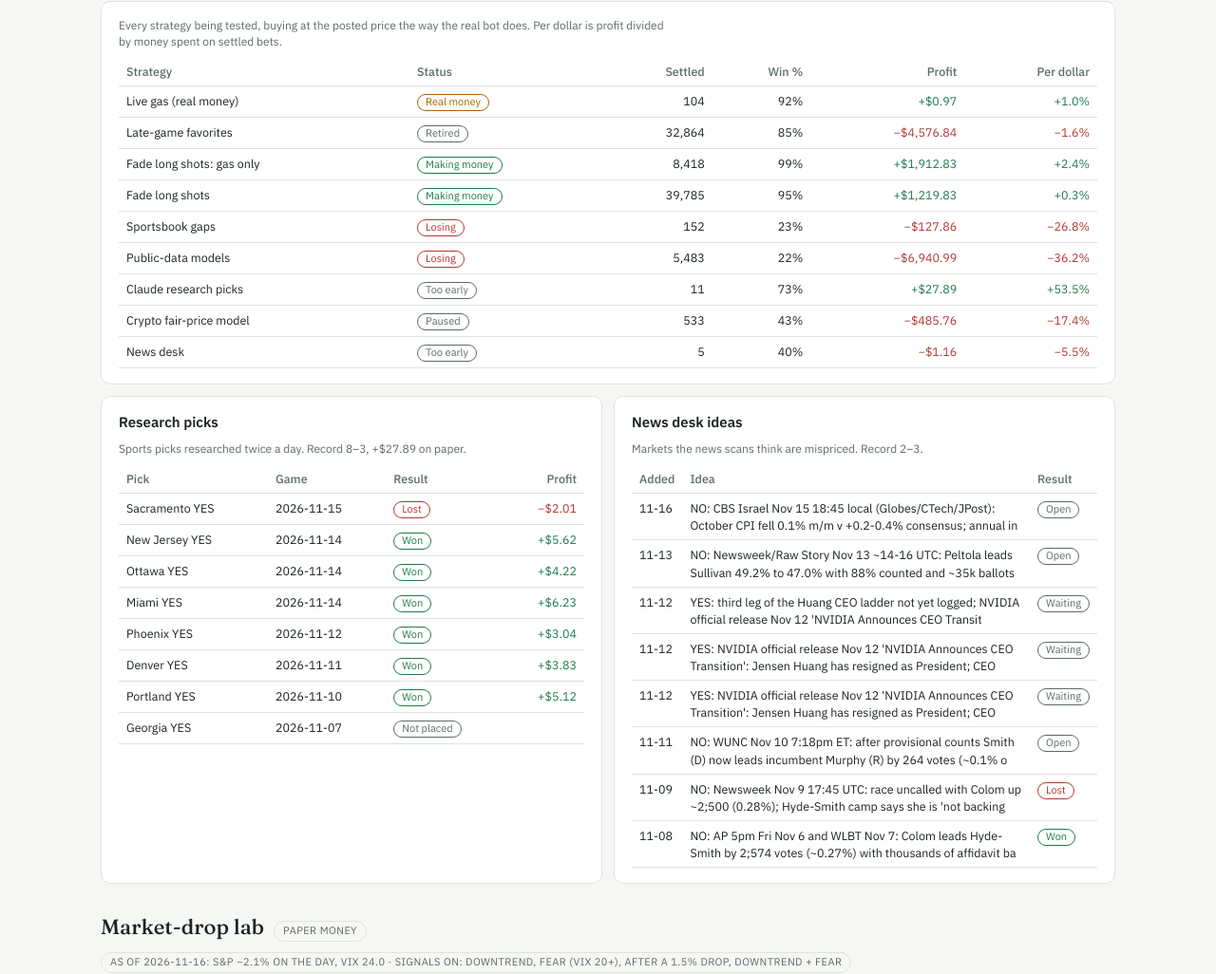
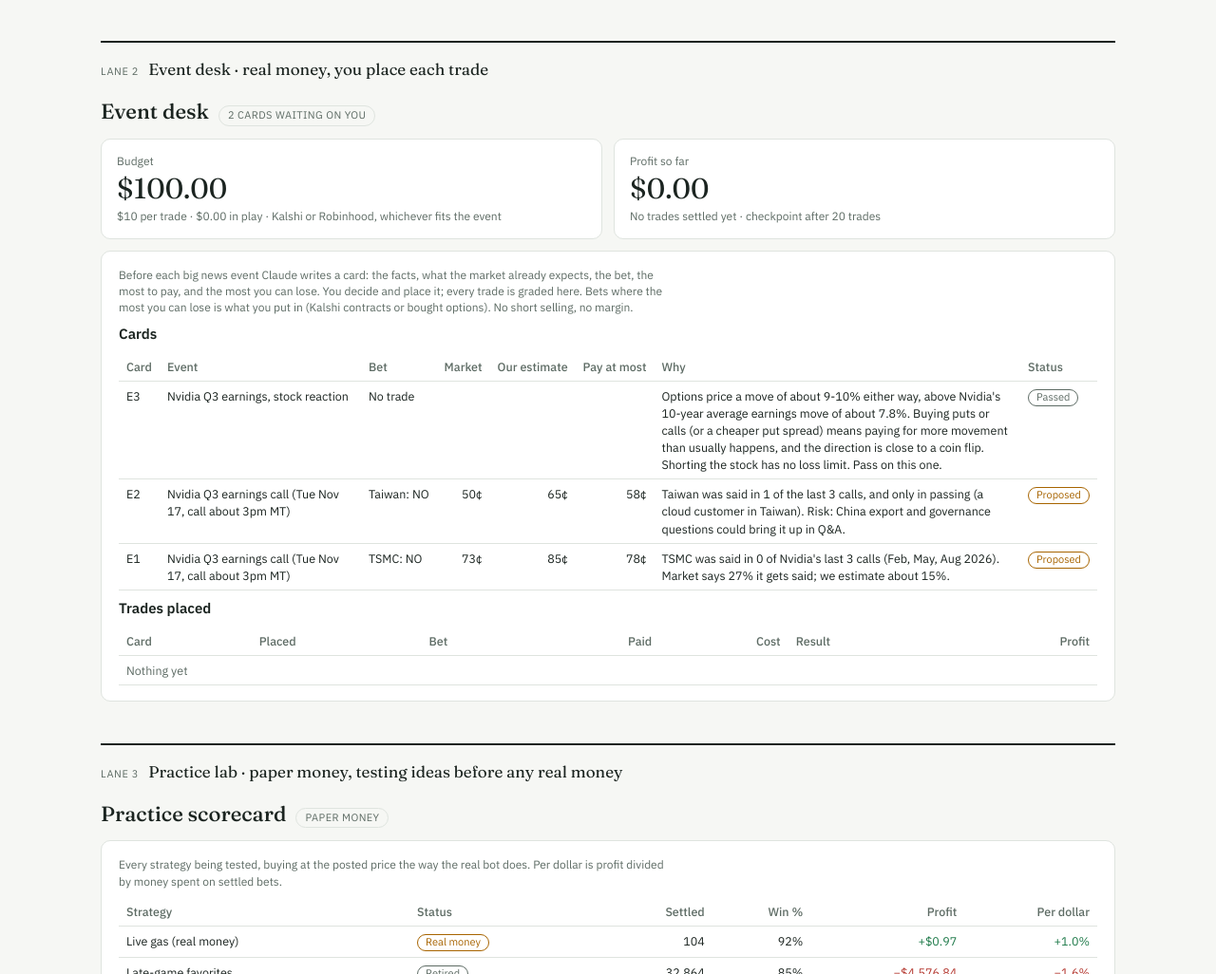
Before and after one commit to ironringauto/kalshi-tracker, a plain HTML site: page index.html in a window 1280 px wide. Shown: the part 1719-2745 px from the top of the page at 95% size. Drawn offline with nearby package versions, Linux system fonts and the light colour scheme.

Commit message:
Organize tracker into three lanes; add Event desk with first Nvidia cards
Co-Authored-By: Claude Opus 5.5 <noreply@anthropic.com>
Claude-Session: https://claude.ai/code/session_017wK9mWvSie2tDgG1K9J6y5

```diff
--- /dev/null
+++ b/inbox/event_desk.json
@@ -0,0 +1,57 @@
+{
+ "rules": {
+  "budget": 100,
+  "per_trade": 10,
+  "where": "Kalshi or Robinhood, whichever fits the event",
+  "only": "Bets where the most you can lose is what you put in (Kalshi contracts or bought options). No short selling, no margin.",
+  "checkpoint": "Review after 20 trades: grow it if the cards beat the market's prices, stop if not."
+ },
+ "cards": [
+  {
+   "id": "E1",
+   "made": "2026-11-16",
+   "event": "Nvidia Q3 earnings call (Tue Nov 17, call about 3pm MT)",
+   "market": "Kalshi: What will NVIDIA say during their next earnings call? (KXEARNINGSMENTIONNVDA)",
+   "idea": "TSMC: NO",
+   "side": "no",
+   "market_price": 0.73,
+   "our_price": 0.85,
+   "max_price": 0.78,
+   "stake": 10,
+   "confidence": "med",
+   "reason": "TSMC was said in 0 of Nvidia's last 3 calls (Feb, May, Aug 2026). Market says 27% it gets said; we estimate about 15%.",
+   "status": "Proposed"
+  },
+  {
+   "id": "E2",
+   "made": "2026-11-16",
+   "event": "Nvidia Q3 earnings call (Tue Nov 17, call about 3pm MT)",
+   "market": "Kalshi: What will NVIDIA say during their next earnings call? (KXEARNINGSMENTIONNVDA)",
+   "idea": "Taiwan: NO",
+   "side": "no",
+   "market_price": 0.5,
+   "our_price": 0.65,
+   "max_price": 0.58,
+   "stake": 10,
+   "confidence": "low",
+   "reason": "Taiwan was said in 1 of the last 3 calls, and only in passing (a cloud customer in Taiwan). Risk: China export and governance questions could bring it up in Q&A.",
+   "status": "Proposed"
+  },
+  {
+   "id": "E3",
+   "made": "2026-11-16",
+   "event": "Nvidia Q3 earnings, stock reaction",
+   "market": "Robinhood: NVDA options",
+   "idea": "No trade",
+   "side": "",
+   "market_price": "",
+   "our_price": "",
+   "max_price": "",
+   "stake": 0,
+   "confidence": "",
+   "reason": "Options price a move of about 9-10% either way, above Nvidia's 10-year average earnings move of about 7.8%. Buying puts or calls (or a cheaper put spread) means paying for more movement than usually happens, and the direction is close to a coin flip. Shorting the stock has no loss limit. Pass on this one.",
+   "status": "Passed"
+  }
+ ],
+ "trades": []
+}
--- a/index.html
+++ b/index.html
@@ -68,6 +68,8 @@ details.fold[open]>summary::before{content:"\25BE"}
 details.fold>.body{display:flex;flex-direction:column;gap:12px;margin-top:12px}
 summary:focus-visible{outline:2px solid var(--s1);outline-offset:2px}
 footer{color:var(--muted);font-size:12px}
+.lane{display:flex;align-items:baseline;gap:10px;margin:14px 0 -14px;padding-top:16px;border-top:2px solid var(--fg);font-family:var(--serif);font-size:17px}
+.lane span{font-family:var(--sans);font-size:11px;letter-spacing:.06em;text-transform:uppercase;color:var(--muted)}
 .seg{font:inherit;font-size:12px;padding:3px 10px;border-radius:999px;border:1px solid var(--line);background:transparent;color:var(--muted);cursor:pointer}
 .seg[aria-pressed="true"]{color:var(--fg);border-color:var(--fg)}
 </style>
@@ -125,8 +127,9 @@ footer{color:var(--muted);font-size:12px}
     </div>
   </section>
 
+  <div class="lane"><span>Lane 1</span>Gas bot · real money, fully automatic</div>
   <section>
-    <div class="sec-head"><h2>Real bets</h2><span class="chip" id="rb-chip">—</span></div>
+    <div class="sec-head"><h2>Gas bot bets</h2><span class="chip" id="rb-chip">—</span></div>
     <div class="card">
       <p class="note">Each bet is NO on "will AAA's average be above the strike". It wins if the price ends at or below the strike. Today shows open bets and anything that settled today; older bets are folded below.</p>
       <div class="tbl"><table>
@@ -140,6 +143,23 @@ footer{color:var(--muted);font-size:12px}
     </div>
   </section>
 
+  <div class="lane"><span>Lane 2</span>Event desk · real money, you place each trade</div>
+  <section>
+    <div class="sec-head"><h2>Event desk</h2><span class="chip" id="ed-chip">—</span></div>
+    <div class="tiles">
+      <div class="tile"><span class="lab">Budget</span><span class="big" id="ed-budget">—</span><span class="sub" id="ed-budget-sub">—</span></div>
+      <div class="tile"><span class="lab">Profit so far</span><span class="big" id="ed-pnl">—</span><span class="sub" id="ed-pnl-sub">—</span></div>
+    </div>
+    <div class="card">
+      <p class="note" id="ed-rules">Before each big news event Claude writes a card: the facts, what the market already expects, the bet, the most to pay, and the most you can lose. You decide and place it; every trade is graded here.</p>
+      <h3>Cards</h3>
+      <div class="tbl"><table><thead><tr><th>Card</th><th>Event</th><th>Bet</th><th class="n">Market</th><th class="n">Our estimate</th><th class="n">Pay at most</th><th>Why</th><th>Status</th></tr></thead><tbody id="ed-cards"></tbody></table></div>
+      <h3>Trades placed</h3>
+      <div class="tbl"><table><thead><tr><th>Card</th><th>Placed</th><th>Bet</th><th class="n">Paid</th><th class="n">Cost</th><th>Result</th><th class="n">Profit</th></tr></thead><tbody id="ed-trades"></tbody></table></div>
+    </div>
+  </section>
+
+  <div class="lane"><span>Lane 3</span>Practice lab · paper money, testing ideas before any real money</div>
   <section>
     <div class="sec-head"><h2>Practice scorecard</h2><span class="chip">Paper money</span></div>
     <div class="card">
@@ -366,7 +386,30 @@ footer{color:var(--muted);font-size:12px}
     });
 
     renderShort();
+    renderEvent();
     renderCharts();
+  }
+
+  function renderEvent() {
+    const E = DATA._event || {cards: [], trades: [], rules: {}};
+    const R = E.rules || {}, T = E.trades || [];
+    const cost = T.reduce((s, t) => s + N(t.cost), 0), open = T.filter((t) => !t.result || t.result === 'Open');
+    const settled = T.filter((t) => t.result === 'Won' || t.result === 'Lost'), pnl = settled.reduce((s, t) => s + N(t.pnl), 0);
+    set('ed-budget', money(N(R.budget)));
+    set('ed-budget-sub', '$' + N(R.per_trade) + ' per trade · ' + money(open.reduce((s, t) => s + N(t.cost), 0)) + ' in play · ' + (R.where || ''));
+    set('ed-pnl', settled.length ? signed(pnl) : '$0.00', Math.sign(pnl));
+    set('ed-pnl-sub', settled.length ? settled.filter((t) => t.result === 'Won').length + ' won, ' + settled.filter((t) => t.result === 'Lost').length + ' lost · checkpoint after 20 trades' : 'No trades settled yet · checkpoint after 20 trades');
+    set('ed-chip', (E.cards || []).filter((c) => c.status === 'Proposed').length + ' cards waiting on you');
+    if (R.only) set('ed-rules', 'Before each big news event Claude writes a card: the facts, what the market already expects, the bet, the most to pay, and the most you can lose. You decide and place it; every trade is graded here. ' + R.only);
+    const c2 = (v) => v === '' || v === undefined ? '' : Math.round(N(v) * 100) + '\u00a2';
+    fill('ed-cards', (E.cards || []).slice().reverse(), (tr, c) => {
+      cell(tr, c.id, 'nw'); cell(tr, c.event); cell(tr, c.idea, 'nw'); cell(tr, c2(c.market_price), 'n'); cell(tr, c2(c.our_price), 'n'); cell(tr, c2(c.max_price), 'n');
+      cell(tr, c.reason, 'long'); pill(tr, c.status, c.status === 'Placed' ? 'won' : c.status === 'Passed' ? 'open' : 'warnp');
+    });
+    fill('ed-trades', T.slice().reverse(), (tr, t) => {
+      cell(tr, t.card, 'nw'); cell(tr, t.placed, 'nw'); cell(tr, t.bet, 'nw'); cell(tr, c2(t.paid), 'n'); cell(tr, money(N(t.cost)), 'n');
+      pill(tr, t.result || 'Open', resCls(t.result)); cell(tr, t.pnl === '' || t.pnl === undefined ? '' : signed(N(t.pnl)), 'n', Math.sign(N(t.pnl)));
+    });
   }
 
   let MD_SIG = 'Always';
@@ -552,7 +595,9 @@ footer{color:var(--muted);font-size:12px}
     try {
       const r = await fetch('data.json?t=' + Date.now(), {cache: 'no-store'});
       if (!r.ok) throw new Error('HTTP ' + r.status);
-      DATA = await r.json(); render();
+      DATA = await r.json();
+      try { const e = await fetch('inbox/event_desk.json?t=' + Date.now(), {cache: 'no-store'}); if (e.ok) DATA._event = await e.json(); } catch (_) {}
+      render();
     } catch (e) {
       if (!DATA) set('updated', 'Could not load the data right now. It refreshes every 10 minutes.');
     }
```
